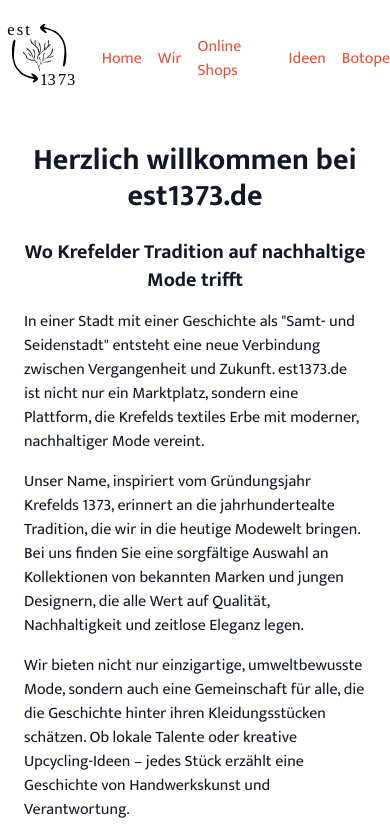
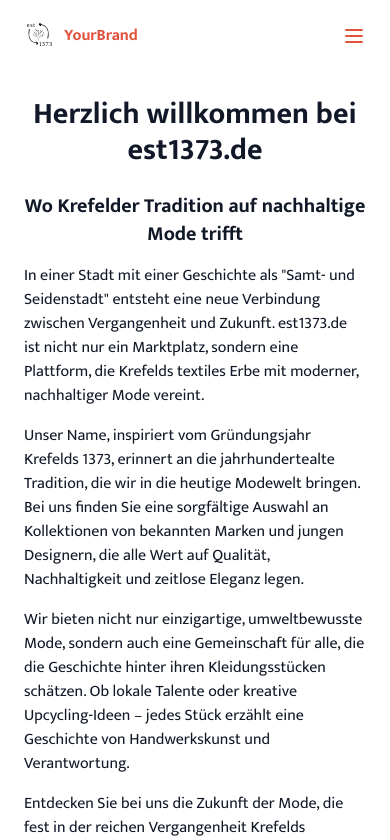
Before and after one commit to joka21/est1373, a Next.js app: page / in a window 390 px wide. Shown: the top 840 px of the page. Built offline with nearby package versions, Linux system fonts and the light colour scheme.

Commit message:
new mobil

```diff
--- a/components/Navbar.tsx
+++ b/components/Navbar.tsx
@@ -1,27 +1,63 @@
-import React from 'react';
+import React, { useState, useCallback } from 'react';
 import Link from 'next/link';
 
 const Navbar: React.FC = () => {
+  const [isOpen, setIsOpen] = useState<boolean>(false);
+
+  const toggleMenu = useCallback(() => {
+    setIsOpen(prev => !prev);
+  }, []);
+
   return (
-    <nav className='font-sans max-w-3xl mx-auto py-4 flex gap-x-4 items-center'>
-      <Link href='/' className="focus:outline-none focus:ring-2 focus:ring-green-500">
-        <img src="/estLogo.svg" alt="Logo" width={100} height={50} />
-      </Link>
-      <Link href='/' className="text-coral-red hover:text-tangerine focus:outline-none focus:ring-2 focus:ring-green-500">
-        Home
-      </Link>
-      <Link href='/about' className="text-coral-red hover:text-tangerine focus:outline-none focus:ring-2 focus:ring-green-500">
-        Wir
-      </Link>
-      <Link href='/shop' className="text-coral-red hover:text-tangerine focus:outline-none focus:ring-2 focus:ring-green-500">
-        Online Shops
-      </Link>
-      <Link href='/ideen' className="text-coral-red hover:text-tangerine focus:outline-none focus:ring-2 focus:ring-green-500">
-        Ideen
-      </Link>
-      <Link href='/botope' className="text-coral-red hover:text-tangerine focus:outline-none focus:ring-2 focus:ring-green-500">
-        Botope
-      </Link>
+    <nav className="font-sans">
+      <div className="max-w-6xl mx-auto px-4">
+        <div className="flex justify-between">
+          <div className="flex space-x-4">
+            <div>
+              <Link href="/" className="flex items-center py-5 px-2 text-coral-red">
+                <img src="/estLogo.svg" alt="Logo" className="h-8 w-auto mr-2" />
+                <span className="font-bold">YourBrand</span>
+              </Link>
+            </div>
+          </div>
+          <div className="hidden md:flex items-center space-x-1">
+            {['Home', 'Wir', 'Online Shops', 'Ideen', 'Botope'].map((item) => (
+              <Link
+                key={item}
+                href={item === 'Home' ? '/' : `/${item.toLowerCase().replace(' ', '-')}`}
+                className="py-5 px-3 text-coral-red hover:text-tangerine transition duration-300"
+              >
+                {item}
+              </Link>
+            ))}
+          </div>
+          <div className="md:hidden flex items-center">
+            <button
+              onClick={toggleMenu}
+              className="mobile-menu-button p-2 focus:outline-none focus:ring-2 focus:ring-inset focus:ring-coral-red"
+              aria-label="Toggle menu"
+            >
+              <svg className="w-6 h-6 text-coral-red hover:text-tangerine" xmlns="http://www.w3.org/2000/svg" fill="none" viewBox="0 0 24 24" stroke="currentColor">
+                <path strokeLinecap="round" strokeLinejoin="round" strokeWidth="2" d="M4 6h16M4 12h16M4 18h16" />
+              </svg>
+            </button>
+          </div>
+        </div>
+      </div>
+      <div
+        className={`md:hidden ${isOpen ? "block" : "hidden"} transition-all duration-300 ease-in-out`}
+      >
+        {['Home', 'Wir', 'Online Shops', 'Ideen', 'Botope'].map((item) => (
+          <Link
+            key={item}
+            href={item === 'Home' ? '/' : `/${item.toLowerCase().replace(' ', '-')}`}
+            className="block py-2 px-4 text-sm text-coral-red hover:bg-tangerine hover:text-white transition duration-300"
+            onClick={toggleMenu}
+          >
+            {item}
+          </Link>
+        ))}
+      </div>
     </nav>
   );
 };
```
Also changed, not shown: 1 other file (tests, documents, lock files or other folders).
